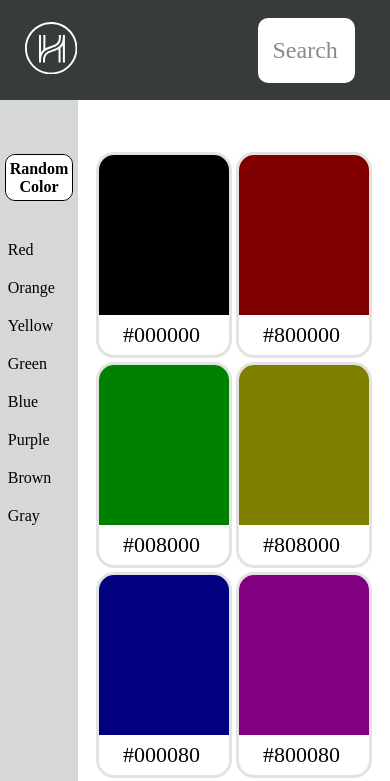
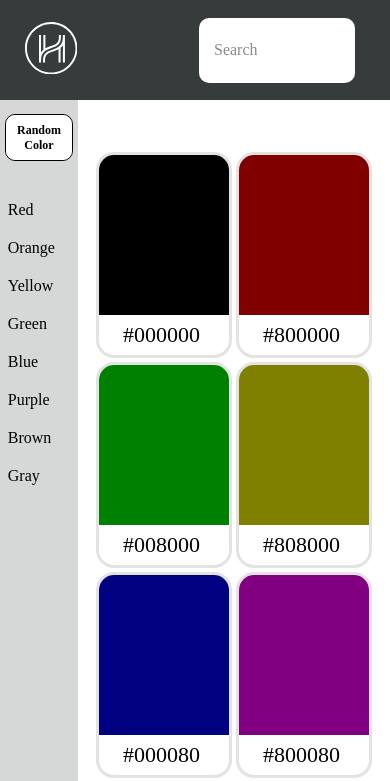
Before and after one commit to 2juicy/HHumansChallenge, a React (Create React App) app: page / in a window 390 px wide. Shown: the top 781 px of the page. Built offline with nearby package versions, Linux system fonts and the light colour scheme; a web font is replaced by a local one.

Commit message:
some responsive design fixes

```diff
--- a/src/components/Header/Header.css
+++ b/src/components/Header/Header.css
@@ -33,3 +33,10 @@
 .search:focus {
   box-shadow: 0px 0px 0px 5px #878b8b;
 }
+
+@media only screen and (max-width: 1023px) {
+  .search {
+    font-size: 16px;
+    width: 40%;
+  }
+}
--- a/src/components/Sidebar/Sidebar.css
+++ b/src/components/Sidebar/Sidebar.css
@@ -113,8 +113,16 @@
 }
 
 @media only screen and (max-width: 1023px) {
-  .random,
+  .random {
+    font-size: 12px;
+  }
   .colors {
     font-size: 16px;
   }
 }
+
+@media only screen and (max-width: 426px) {
+  #sidebar-logo img {
+    height: 50px;
+  }
+}
```
